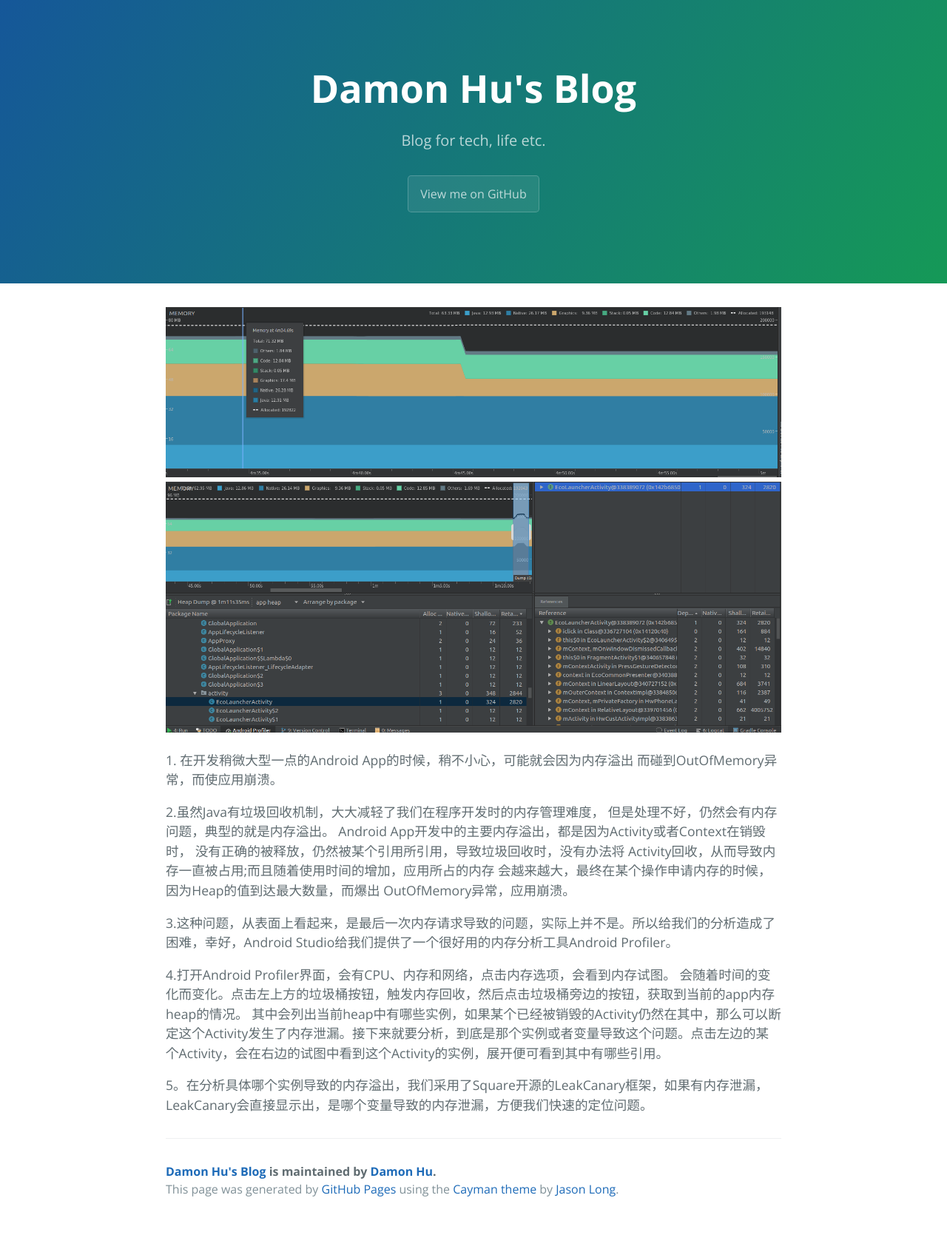
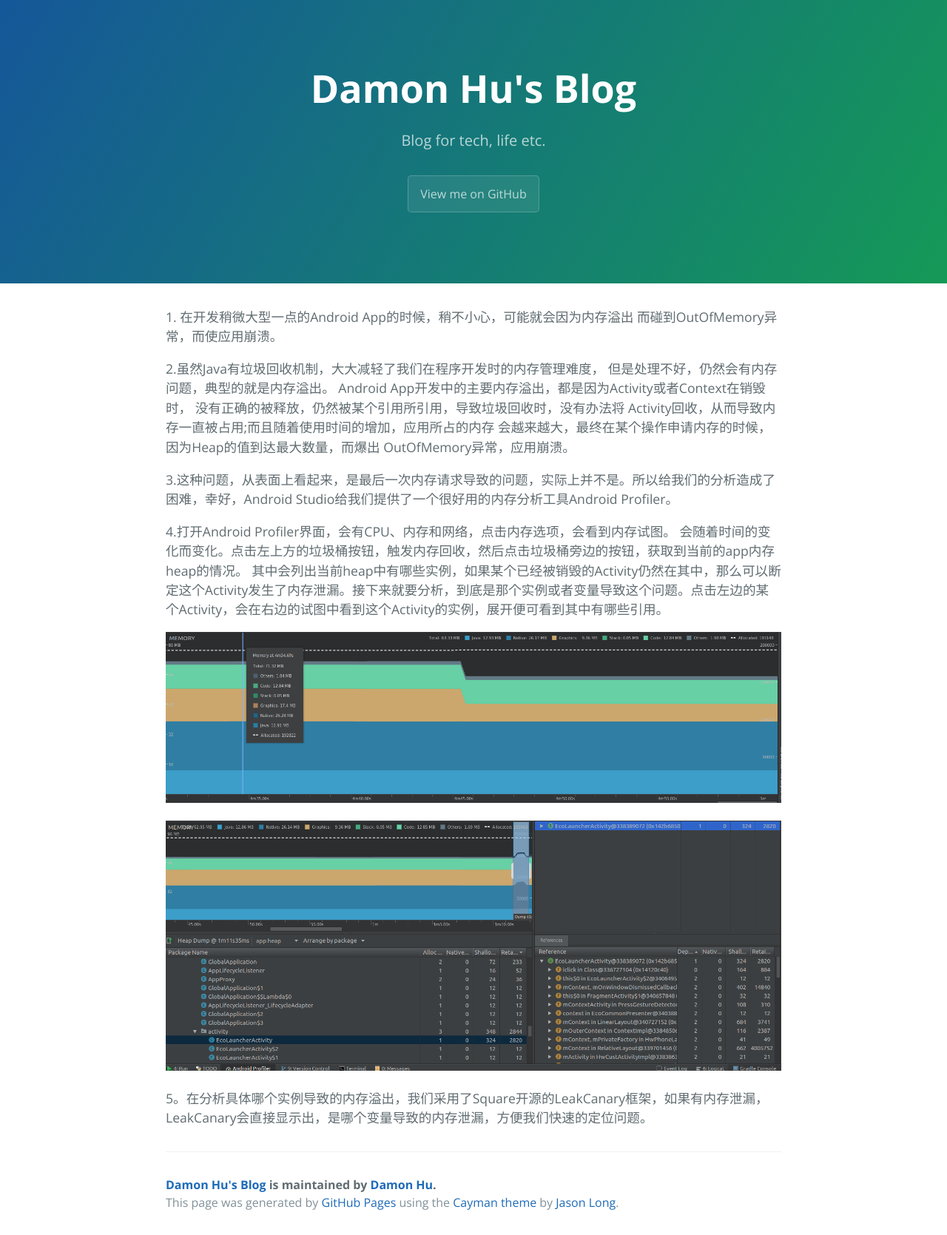
Before and after one commit to dreamhb/dreamhb.github.io, a Jekyll site: the page built from _posts/2018-04-04-Android-Memory-Leak.md, in a window 1280 px wide. Shown: the whole page at 74% size. Built offline with Jekyll 4.4.1, drawn with Linux system fonts in a browser that asks for light colours.

Commit message:
add iamge

```diff
--- a/_posts/2018-04-04-Android-Memory-Leak.md
+++ b/_posts/2018-04-04-Android-Memory-Leak.md
@@ -6,8 +6,6 @@ comments: true
 categories: main
 ---
 
-![](/images/memory_view.png)
-![](/images/detail_view.png)
 
 1.
 在开发稍微大型一点的Android App的时候，稍不小心，可能就会因为内存溢出
@@ -27,4 +25,9 @@ OutOfMemory异常，应用崩溃。
 会随着时间的变化而变化。点击左上方的垃圾桶按钮，触发内存回收，然后点击垃圾桶旁边的按钮，获取到当前的app内存heap的情况。
 其中会列出当前heap中有哪些实例，如果某个已经被销毁的Activity仍然在其中，那么可以断定这个Activity发生了内存泄漏。接下来就要分析，到底是那个实例或者变量导致这个问题。点击左边的某个Activity，会在右边的试图中看到这个Activity的实例，展开便可看到其中有哪些引用。
 
+![内存视图](/images/memory_view.png)
+
+
+![详细视图](/images/detail_view.png)
+
 5。在分析具体哪个实例导致的内存溢出，我们采用了Square开源的LeakCanary框架，如果有内存泄漏，LeakCanary会直接显示出，是哪个变量导致的内存泄漏，方便我们快速的定位问题。
```
